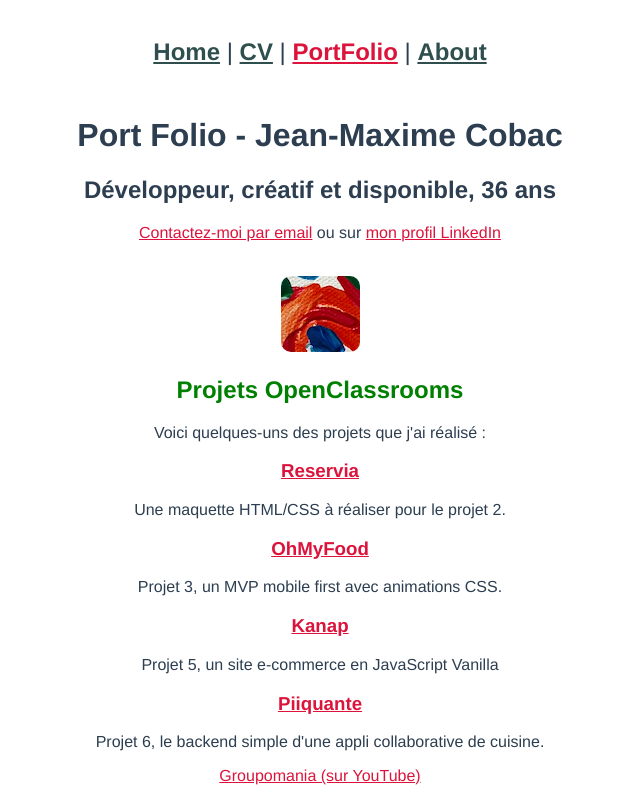
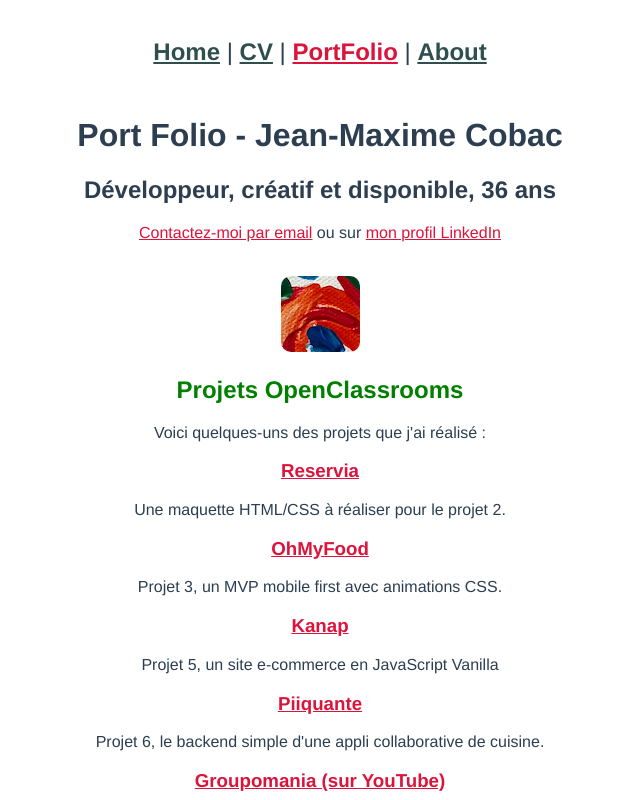
Before and after one commit to jmcob/jmax.dev, a Vue app: page /#/portfolio in a window 1280 px wide. Shown: the top 800 px of the page, without its empty margins (320-960 px from the left). Built offline with nearby package versions, Linux system fonts and the light colour scheme.

Commit message:
autre balise manquante

```diff
--- a/src/views/PortFolioView.vue
+++ b/src/views/PortFolioView.vue
@@ -18,7 +18,7 @@
   <p>Projet 5, un site e-commerce en JavaScript Vanilla</p>
   <h3><router-link to="/piiquante">Piiquante</router-link></h3>
   <p>Projet 6, le backend simple d'une appli collaborative de cuisine.</p>
-  <a href="https://youtu.be/kJFM3wjZt8w">Groupomania (sur YouTube)</a>
+  <h3><a href="https://youtu.be/kJFM3wjZt8w">Groupomania (sur YouTube)</a></h3>
   <p>
     Le projet 7 est un réseau social qui n'est pas en ligne ; mais une courte
     vidéo de présentation est disponible sur Youtube. Ce projet a été réalisé
```
